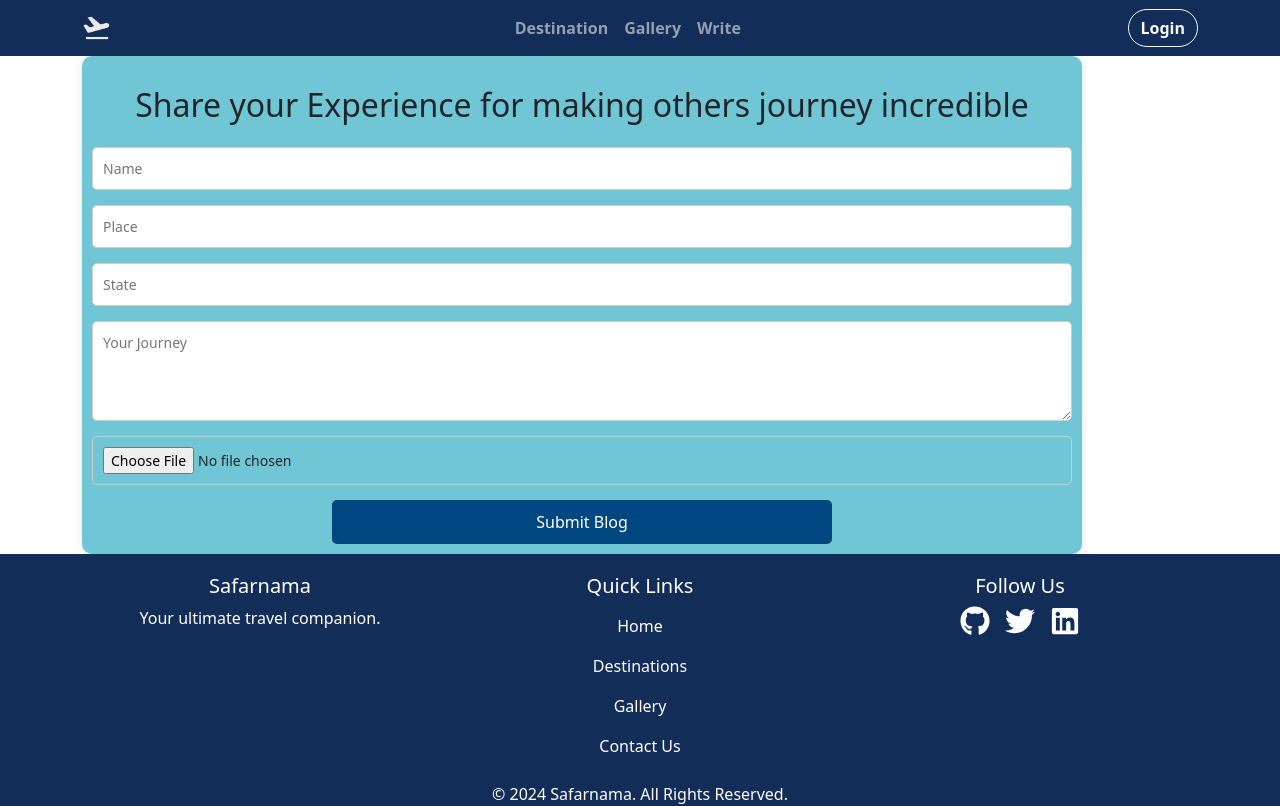
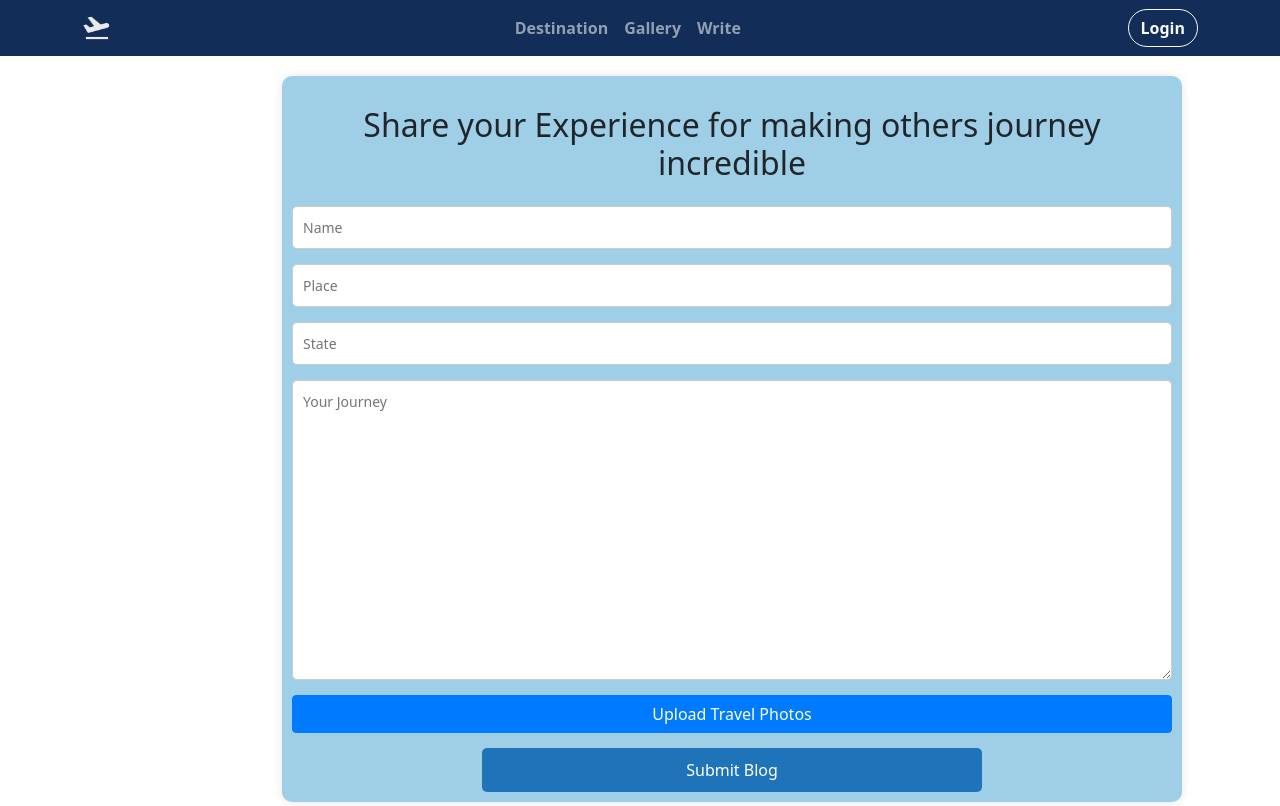
Before and after one commit to Suryakant01/Safarnama, a React (Create React App) app: page /blog in a window 1280 px wide. Shown: the top 806 px of the page. Built offline with nearby package versions, Linux system fonts and the light colour scheme; no server answers.

Commit message:
added custom label over choose files button

```diff
--- a/src/components/CSS/Form.css
+++ b/src/components/CSS/Form.css
@@ -1,14 +1,36 @@
 .blog-form {
-    background-color: #71c6d5;
+    background-color: #9ecfe7;
     padding: 10px;
+    margin: 20px 0 50px 200px;
     border-radius: 10px;
     box-shadow: 0 0 10px rgba(0, 0, 0, 0.1);
     display: flex;
     flex-direction: column;
     gap: 15px;
     width: 100%;
-    max-width: 1000px;
+    max-width: 900px;
     box-sizing: border-box;
+
+}
+
+.custom-file-upload {
+    display: inline-block;
+    padding: 6px 12px;
+    cursor: pointer;
+    background-color: #007bff;
+    color: white;
+    border-radius: 4px;
+    border: 1px solid #007bff;
+    transition: background-color 0.3s;
+}
+
+.custom-file-upload:hover {
+    background-color: #0056b3;
+}
+
+.file-name {
+    margin-left: 10px;
+    font-style: italic;
 }
 
 .blog-form input[type="text"],
@@ -26,15 +48,17 @@
 
 .blog-form input[type="file"] {
     padding: 10px;
+    border-radius: 20px;
+    cursor: pointer;
 }
 
 .blog-form textarea {
-    height: 100px;
+    height: 300px;
     resize: vertical;
 }
 
 .blog-form button {
-    background-color: #004680;
+    background-color: #1f74b9;
     color: white;
     border: none;
     cursor: pointer;
@@ -50,7 +74,7 @@
 }
 
 .blog-form button:hover {
-    background-color: #003366;
+    background-color: #155390;
 }
 
 .blog-form-header {
--- a/src/components/Form.components.jsx
+++ b/src/components/Form.components.jsx
@@ -1,43 +1,39 @@
 import React, { useState } from 'react';
-import { useFirebase } from "../context/firebase.context.jsx"
+import { useFirebase } from "../context/firebase.context.jsx";
 import '../components/CSS/Form.css';
 
 const Form = ({ onSubmit }) => {
-
     const firebase = useFirebase();
-
     const [name, setName] = useState('');
     const [place, setPlace] = useState('');
     const [state, setState] = useState('');
     const [article, setArticle] = useState('');
-    const [destPic, setDestPic] = useState([]);
-
-    console.log("destPic",destPic)
+    const [destPic, setDestPic] = useState(null);
 
     const handleSubmit = async (e) => {
         e.preventDefault();
         await firebase.setArticles(name, place, state, article, destPic)
-            .then(()=> {
-                console.log("Article added")
-        })
+            .then(() => {
+                console.log("Article added");
+            });
     };
 
     return (
-        <div className='container '>
+        <div className='container'>
             <form className='blog-form' onSubmit={handleSubmit}>
                 <h2>
                     Share your Experience for making others journey incredible
                 </h2>
-
                 <input type='text' value={name} onChange={(e) => setName(e.target.value)} placeholder='Name' required />
-
                 <input type='text' value={place} onChange={(e) => setPlace(e.target.value)} placeholder='Place' required />
-
                 <input type='text' value={state} onChange={(e) => setState(e.target.value)} placeholder='State' required />
-
                 <textarea value={article} onChange={(e) => setArticle(e.target.value)} placeholder='Your Journey' required />
 
-                <input type='file' onChange={(e) => setDestPic(e.target.files[0])} placeholder='Your Journey'  />
+                <input type='file' id='file' onChange={(e) => setDestPic(e.target.files[0])} style={{ display: 'none' }} />
+                <label htmlFor='file' className='custom-file-upload'>
+                    Upload Travel Photos
+                </label>
+                {destPic && <span className='file-name'>{destPic.name}</span>}
 
                 <button type='submit'>Submit Blog</button>
             </form>
--- a/src/context/firebase.context.jsx
+++ b/src/context/firebase.context.jsx
@@ -12,7 +12,7 @@ import {
     signInWithPhoneNumber,
     signOut,
 } from "firebase/auth";
-import { getFirestore, serverTimestamp, doc, getDoc, getDocs, addDoc, deleteDoc, collection, querywhere, } from "firebase/firestore"
+import { getFirestore, serverTimestamp, doc, getDoc, getDocs, addDoc, collection, query, where, deleteDoc } from "firebase/firestore"
 
 import { getStorage, ref, uploadBytes, getDownloadURL } from "firebase/storage"
 
@@ -161,7 +161,10 @@ export const FirebaseProvider = (props) => {
         return getDownloadURL(ref(storage, path))
     }
 
-
+    const deleteArticles =  async (articleID) => {
+        await deleteDoc(doc(FireStore, "articles", articleID))
+        console.log(`article - ${articleID} deleted`)
+    }
 
     return (
 
@@ -177,6 +180,7 @@ export const FirebaseProvider = (props) => {
                 setArticles,
                 getArticles,
                 getImageURL,
+                deleteArticles,
             }}
         >
             {props.children}
--- a/src/pages/Destination.pages.jsx
+++ b/src/pages/Destination.pages.jsx
@@ -1,19 +1,41 @@
-import React from 'react';
+import { React, useState, useEffect } from 'react';
+import { useFirebase } from "../context/firebase.context"
 import { NavLink } from 'react-router-dom';
-import { Container, Row, Col, Button } from 'react-bootstrap';
+import { Container, CardGroup, Row, Col, Button } from 'react-bootstrap';
 import Form from 'react-bootstrap/Form';
 import InputGroup from 'react-bootstrap/InputGroup';
 import searchIcon from "../Assests/search.png";
-// import Cards from '../components/Card.components'
+import Cards from '../components/Card.components'
 import DestinationSection from '../components/Destination.componenets';
-// import SkeletonLoader from '../components/SkeletonLoader.components'
+import SkeletonLoader from '../components/SkeletonLoader.components'
 
 const DestinationPage = () => {
 
-    const bookImage = "https://firebasestorage.googleapis.com/v0/b/safarnama-c075f.appspot.com/o/Assets%2F79011dcca5aaa78c13b0e0c9245e0aa0%201.png?alt=media&token=90e817e9-a05f-46d8-8816-5cc44d2f3334"
+    const firebase = useFirebase();
+
+    const [loading, setLoading] = useState(true);
+    const [articles, setArticles] = useState([])
+
+
+    useEffect(() => {
+        // Simulate a data fetching
+        setTimeout(() => {
+            fetchUserData();
+        }, 2500);
+    }, []);
+
+    const fetchUserData = () => {
+        setLoading(false);
+    };
+
+    useEffect(() => {
+        firebase.getArticles().then((articles) => setArticles(articles.docs))
+    }, [firebase])
+
+    const bgImg = "https://firebasestorage.googleapis.com/v0/b/safarnama-c075f.appspot.com/o/Assets%2F79011dcca5aaa78c13b0e0c9245e0aa0%201.png?alt=media&token=90e817e9-a05f-46d8-8816-5cc44d2f3334"
 
     const heroStyle = {
-        background: `url(${bookImage}) no-repeat center center/cover`,
+        background: `url(${bgImg}) no-repeat center center/cover`,
         color: 'black',
         height: '100vh',
         width: "100%",
@@ -33,10 +55,10 @@ const DestinationPage = () => {
                     <Row>
                         <Col style={textStyle}>
                             <h1 className="display-3" style={{ fontWeight: "bold" }}>SEARCH YOU NEXT TRAVEL </h1>
-                        <h1 className="display-3"  style={{ fontWeight: "bold" }}>Destination</h1>
+                            <h1 className="display-3" style={{ fontWeight: "bold" }}>Destination</h1>
 
 
-                            <InputGroup className="mb-3" size="lg" style={{ width: '840px',}}>
+                            <InputGroup className="mb-3" size="lg" style={{ width: '840px', }}>
                                 <Form.Control
                                     placeholder="Enter Your Destination"
                                     aria-label="Recipient's username"
@@ -52,7 +74,28 @@ const DestinationPage = () => {
                 </Container>
 
             </div>
-        <DestinationSection />
+            {loading ?
+                (<>
+                    {
+                        [...Array(6)].map((_, index) => (
+                            <SkeletonLoader key={index} />
+                        ))
+                    }
+                </>
+                )
+                :
+                (
+                    <CardGroup>
+                        <Row>
+                            {articles.map((articles) => (
+                                <Col key={articles.id} sm={12} md={6} lg={4} className="mb-4">
+                                    <Cards key={articles.id} title={articles.data().state} image={articles.data().imageURL} {...articles.data()} />
+                                </Col>
+                            ))}
+                        </Row>
+                    </CardGroup>
+                )
+            }
         </>
 
     );
--- a/src/pages/Home.pages.jsx
+++ b/src/pages/Home.pages.jsx
@@ -22,7 +22,7 @@ const HomePage = () => {
         // Simulate a data fetching
         setTimeout(() => {
             fetchUserData();
-        }, 2000);
+        }, 2500);
     }, []);
 
     const fetchUserData = () => {
@@ -70,9 +70,7 @@ const HomePage = () => {
                             ))}
                             </Row>
                     </CardGroup>
-
-
-                    )
+                )
             }
 
             <ImageGallery />
```
Lines whose indentation alone changed are shown as unchanged.
